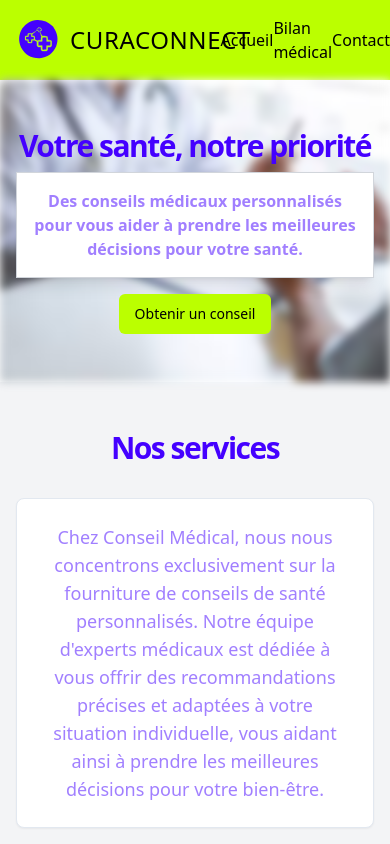
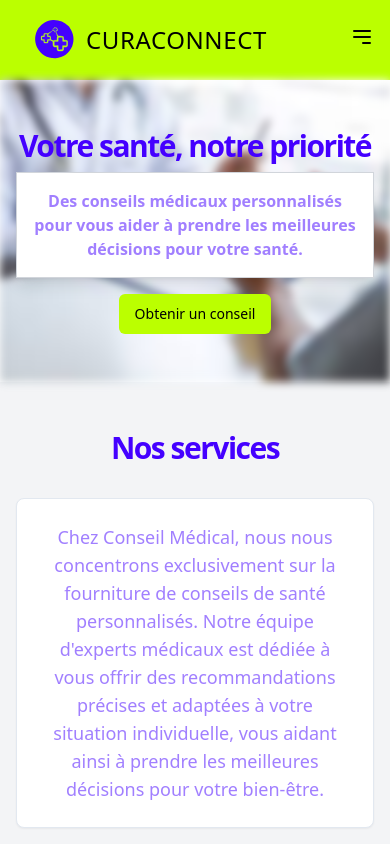
Before and after one commit to SaintenoyTom/Workshop-2024-G22, a Next.js app: page / in a window 390 px wide. Shown: the top 844 px of the page. Built offline with nearby package versions, Linux system fonts and the light colour scheme.

Commit message:
maj for responsive

```diff
--- a/app/page.tsx
+++ b/app/page.tsx
@@ -8,27 +8,27 @@ export default function HomePage() {
   return (
     <div className="flex flex-col min-h-screen ">
       <main className="flex-1 ">
-      <section className="relative w-full py-12 md:py-24 lg:py-32 xl:py-48">
-  <div className="absolute inset-0 bg-cover bg-[url('./images/imageC1.jpeg')] blur-sm"></div>
-  <div className="relative container px-4 md:px-6">
+        <section className="relative w-full py-12 sm:py-16 md:py-24 lg:py-32 xl:py-48">
+          <div className="absolute inset-0 bg-cover bg-center bg-[url('./images/imageC1.jpeg')] blur-sm"></div>
+          <div className="relative container px-4 sm:px-6 md:px-8">
             <div className="flex flex-col items-center space-y-4 text-center ">
               <div className="space-y-2">
-        <h1 className="text-3xl font-bold tracking-tighter sm:text-4xl md:text-5xl lg:text-6xl/none text-[#4400ff]">
+                <h1 className="text-3xl font-bold tracking-tighter sm:text-4xl md:text-5xl lg:text-6xl text-[#4400ff]">
                   Votre santé, notre priorité
                 </h1>
-        <p className="mx-auto max-w-[700px] text-[#4400ff]/50 md:text-xl font-bold bg-white border border-gray-300 p-4 shadow-lg">
+                <p className="mx-auto max-w-[700px] text-[#4400ff]/50 md:text-xl text-base font-bold bg-white border border-gray-300 p-4 shadow-lg">
                   Des conseils médicaux personnalisés pour vous aider à prendre les meilleures décisions pour votre santé.
                 </p>
               </div>
               <div>
-        <Button className='text-black bg-[#bbff00]'>Obtenir un conseil</Button>
+                <Button className="text-black bg-[#bbff00]">Obtenir un conseil</Button>
               </div>
             </div>
           </div>
         </section>
 
-        <section className="w-full py-12 md:py-24 lg:py-32 bg-gray-100 dark:bg-gray-800">
-          <div className="container px-4 md:px-6">
+        <section className="w-full py-12 sm:py-16 md:py-24 lg:py-32 bg-gray-100 dark:bg-gray-800">
+          <div className="container px-4 sm:px-6 md:px-8">
             <h2 className="text-[#4400ff] text-3xl font-bold tracking-tighter sm:text-4xl md:text-5xl text-center mb-8">
               Nos services
             </h2>
@@ -43,9 +43,10 @@ export default function HomePage() {
             </Card>
           </div>
         </section>
-        <section className="w-full py-12 md:py-24 lg:py-32">
-          <div className="container px-4 md:px-6">
-            <h2 className=" text-[#4400ff] text-3xl font-bold tracking-tighter sm:text-4xl md:text-5xl text-center mb-8">
+
+        <section className="w-full py-12 sm:py-16 md:py-24 lg:py-32">
+          <div className="container px-4 sm:px-6 md:px-8">
+            <h2 className="text-[#4400ff] text-3xl font-bold tracking-tighter sm:text-4xl md:text-5xl text-center mb-8">
               Ce que disent nos patients
             </h2>
             <div className="grid gap-6 sm:grid-cols-2 lg:grid-cols-3">
@@ -54,7 +55,7 @@ export default function HomePage() {
                   <p className="text-[#4400ff]/50">
                     "Les conseils que j'ai reçus m'ont vraiment aidé à améliorer ma santé. Je me sens beaucoup mieux maintenant !"
                   </p>
-                  <p className=" text-[#4400ff] mt-4 font-semibold">Marie D.</p>
+                  <p className="text-[#4400ff] mt-4 font-semibold">Marie D.</p>
                 </CardContent>
               </Card>
               <Card>
@@ -62,7 +63,7 @@ export default function HomePage() {
                   <p className="text-[#4400ff]/50">
                     "L'équipe est très professionnelle et à l'écoute. Je recommande vivement leurs services."
                   </p>
-                  <p className=" text-[#4400ff] mt-4 font-semibold">Pierre L.</p>
+                  <p className="text-[#4400ff] mt-4 font-semibold">Pierre L.</p>
                 </CardContent>
               </Card>
               <Card>
@@ -70,17 +71,18 @@ export default function HomePage() {
                   <p className="text-[#4400ff]/50">
                     "Grâce à leur suivi personnalisé, j'ai enfin réussi à atteindre mes objectifs de santé."
                   </p>
-                  <p className=" text-[#4400ff] mt-4 font-semibold">Sophie M.</p>
+                  <p className="text-[#4400ff] mt-4 font-semibold">Sophie M.</p>
                 </CardContent>
               </Card>
             </div>
           </div>
         </section>
-        <section className="w-full py-12 md:py-24 lg:py-32 bg-gray-100 dark:bg-gray-800">
-          <div className="container px-4 md:px-6">
+
+        <section className="w-full py-12 sm:py-16 md:py-24 lg:py-32 bg-gray-100 dark:bg-gray-800">
+          <div className="container px-4 sm:px-6 md:px-8">
             <div className="flex flex-col items-center space-y-4 text-center">
               <div className="space-y-2">
-                <h2 className=" text-[#4400ff] text-3xl font-bold tracking-tighter sm:text-4xl md:text-5xl">
+                <h2 className="text-[#4400ff] text-3xl font-bold tracking-tighter sm:text-4xl md:text-5xl">
                   Prêt à prendre soin de votre santé ?
                 </h2>
                 <p className="mx-auto max-w-[700px] text-[#4400ff]/50">
@@ -90,14 +92,15 @@ export default function HomePage() {
               <div className="w-full max-w-sm space-y-2">
                 <form className="flex flex-col space-y-2">
                   <Input placeholder="Votre email" type="email" />
-                  <Button type="submit" className='text-black bg-[#bbff00]'>Nous contacter</Button>
+                  <Button type="submit" className="text-black bg-[#bbff00]">Nous contacter</Button>
                 </form>
               </div>
             </div>
           </div>
         </section>
       </main>
-      <footer className="flex flex-col gap-2 sm:flex-row py-6 w-full shrink-0 items-center px-4 md:px-6 border-t">
+
+      <footer className="flex flex-col gap-2 sm:flex-row py-6 w-full shrink-0 items-center px-4 sm:px-6 md:px-8 border-t">
         <p className="text-xs text-gray-500 dark:text-gray-400">
           © 2024 Conseil Médical. Tous droits réservés.
         </p>
--- a/components/Navbar.tsx
+++ b/components/Navbar.tsx
@@ -1,16 +1,51 @@
+"use client";  // Indique que ce composant est un Client Component
+
+import { useState } from "react";
 import Image from "next/image";
 import Link from "next/link";
 
 export default function Navbar() {
-    return  <nav className="secondaryBackground flex flex-row justify-between items-center h-20">
-                <div className="left flex flex-row items-center gap-x-2 p-3">
-                    <Image alt="curaconnect_logo" src="/nav_logo.svg" width={50} height={50}/>
-                    <Link href={"/"} className="tracking-wide text-2xl">CURACONNECT</Link>
+    const [isOpen, setIsOpen] = useState(false); // État pour gérer l'ouverture du menu
+
+    return (
+        <nav className="secondaryBackground flex flex-row justify-between items-center h-20 px-4 relative">
+
+            <div className="left flex flex-row items-center gap-x-2 p-3">
+                <Image alt="curaconnect_logo" src="/nav_logo.svg" width={50} height={50} />
+                <Link href="/" className="tracking-wide text-2xl">CURACONNECT</Link>
+            </div>
+
+            <div className="md:hidden">
+                <button onClick={() => setIsOpen(!isOpen)} className="text-black focus:outline-none relative">
+
+                    {isOpen ? (
+                        <svg xmlns="http://www.w3.org/2000/svg" fill="none" viewBox="0 0 24 24" strokeWidth="2" stroke="currentColor" className="w-6 h-6">
+                            <path strokeLinecap="round" strokeLinejoin="round" d="M6 18L18 6M6 6l12 12" />
+                        </svg>
+                    ) : (
+                        <svg xmlns="http://www.w3.org/2000/svg" fill="none" viewBox="0 0 24 24" strokeWidth="2" stroke="currentColor" className="w-6 h-6">
+                            <path strokeLinecap="round" strokeLinejoin="round" d="M4 6h16M4 12h16m-7 6h7" />
+                        </svg>
+                    )}
+                </button>
+            </div>
+
+
+            <div className="hidden md:flex w-2/5 right flex-row items-center h-full justify-end">
+                <Link href="/" className="h-full w-32 flex flex-column items-center justify-center primaryOnHover">Accueil</Link>
+                <Link href="/form" className="h-full w-32 flex flex-column items-center justify-center primaryOnHover">Bilan médical</Link>
+                <Link href="/contact" className="h-full w-32 flex flex-column items-center justify-center primaryOnHover">Contact</Link>
+            </div>
+
+            {isOpen && (
+                <div className="md:hidden absolute top-20 right-0 bg-white shadow-lg z-10">
+                    <div className="flex flex-col items-center py-2">
+                        <Link href="/" className="py-2 px-4 text-center hover:bg-gray-200" onClick={() => setIsOpen(false)}>Accueil</Link>
+                        <Link href="/form" className="py-2 px-4 text-center hover:bg-gray-200" onClick={() => setIsOpen(false)}>Bilan médical</Link>
+                        <Link href="/contact" className="py-2 px-4 text-center hover:bg-gray-200" onClick={() => setIsOpen(false)}>Contact</Link>
+                    </div>
                 </div>
-                <div className="w-2/5 right flex flex-row items-center h-full justify-end">
-                    <Link href={"/"} className="h-full w-32 flex flex-column items-center justify-center primaryOnHover">Accueil</Link>
-                    <Link href={"/form"} className="h-full w-32 flex flex-column items-center justify-center primaryOnHover">Bilan médical</Link>
-                    <Link href={"/contact"} className="h-full w-32 flex flex-column items-center justify-center primaryOnHover">Contact</Link>
-                </div>
-            </nav>
+            )}
+        </nav>
+    );
 }
```
Lines whose indentation alone changed are shown as unchanged.
